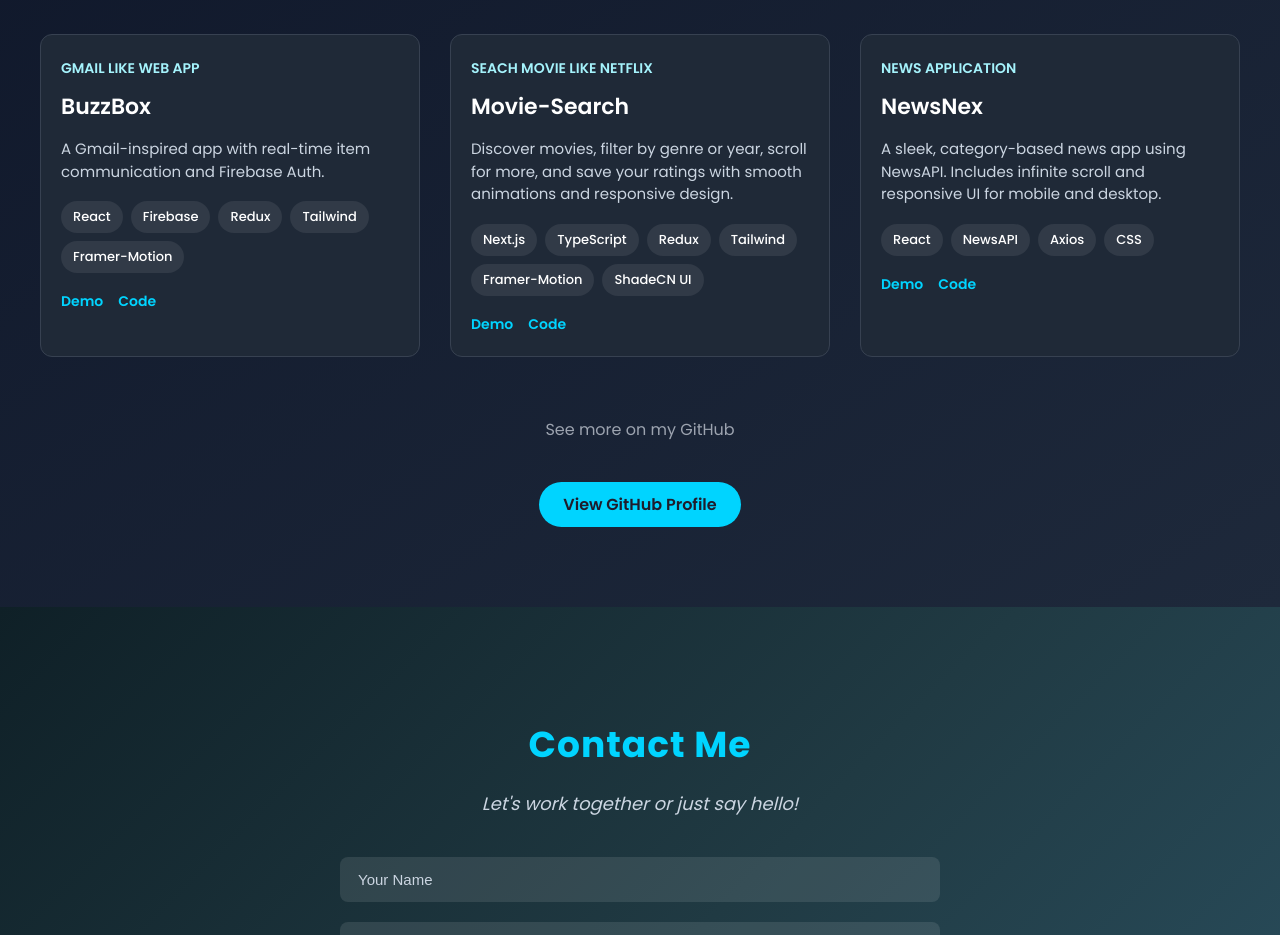
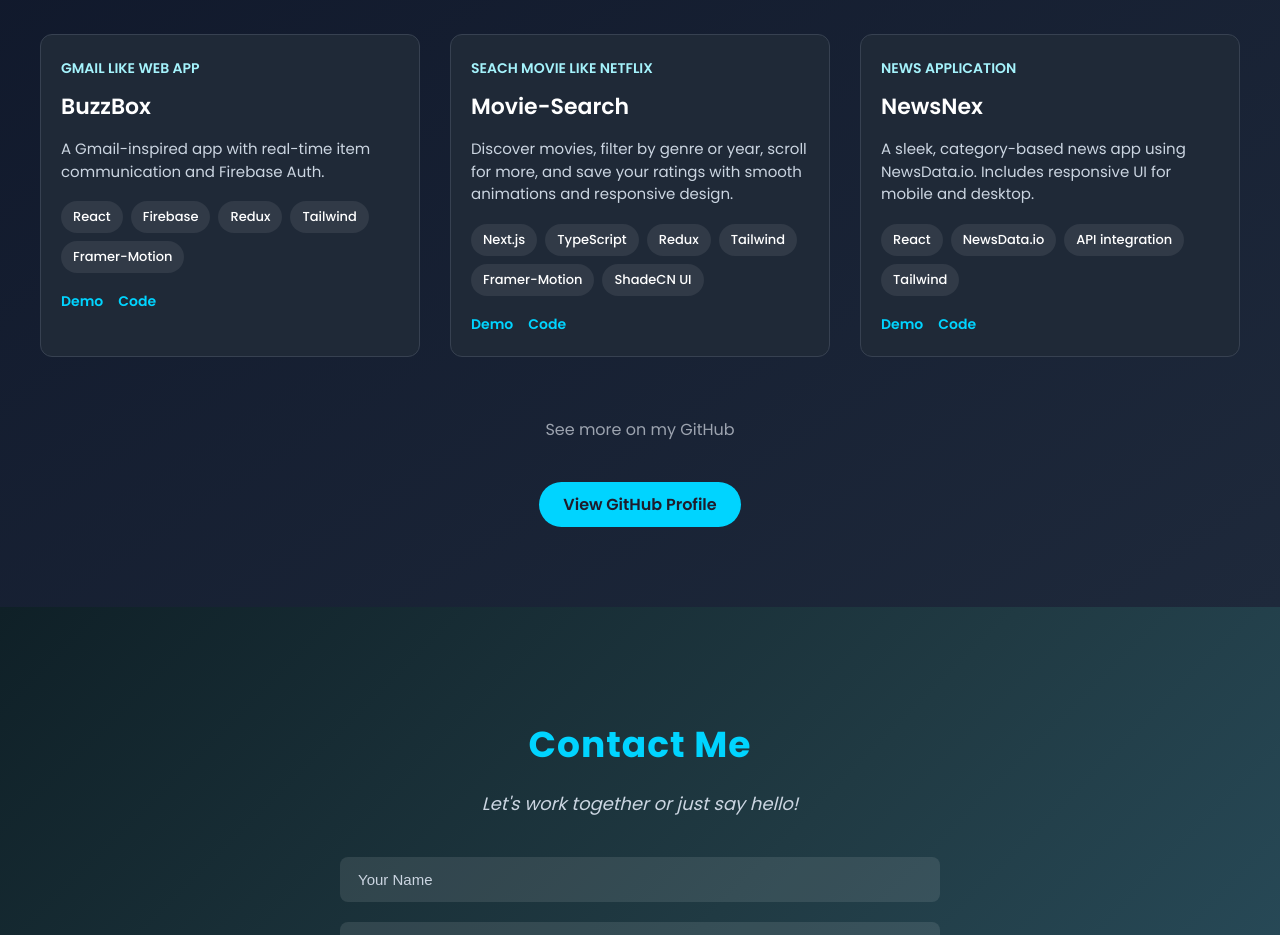
Before and after one commit to Deepak-kumar4/portfolio, a React (Vite) app: page / in a window 1280 px wide. Shown: the part 2980-3915 px from the top of the page. Built offline with nearby package versions, Linux system fonts and the light colour scheme.

Commit message:
added link

```diff
--- a/src/Components/Project.jsx
+++ b/src/Components/Project.jsx
@@ -28,8 +28,8 @@
     title: "NewsNex",
     type: "News Application",
     description:
-      "A sleek, category-based news app using NewsAPI. Includes infinite scroll and responsive UI for mobile and desktop.",
-    tech: ["React", "NewsAPI", "Axios", "CSS"],
+      "A sleek, category-based news app using NewsData.io. Includes responsive UI for mobile and desktop.",
+    tech: ["React", "NewsData.io", "API integration", "Tailwind"],
     links: {
       demo: "https://newsnexdpk.netlify.app/",
       code: "https://github.com/Deepak-kumar4/NewsNex",
```
